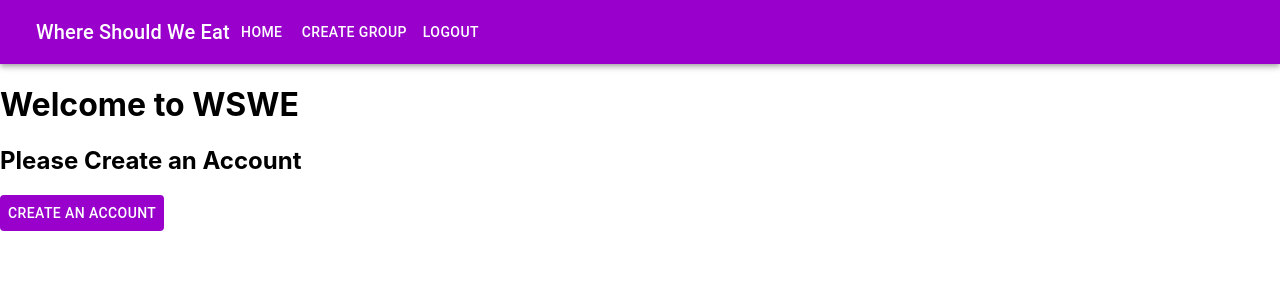
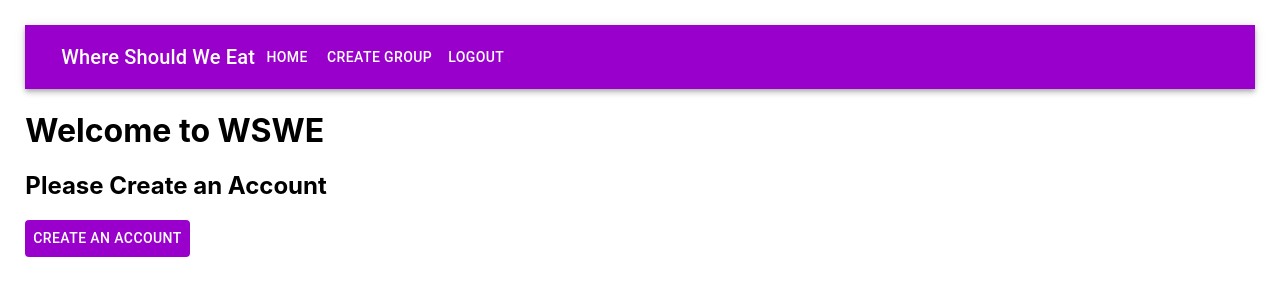
Before and after one commit to erebusrover/where-should-we-eat, a React (Create React App) app: page / in a window 1280 px wide. Shown: the top 300 px of the page. Built offline with nearby package versions, Linux system fonts and the light colour scheme.

Commit message:
added 1% margin to body

```diff
--- a/src/App.css
+++ b/src/App.css
@@ -1,3 +1,10 @@
+body, html {
+  margin-left:1%;
+  margin-right:1%;
+  margin-bottom:1%;
+  margin-top:1%;
+  }
+
 .App {
   display: flex;
   flex-direction: column;
```
